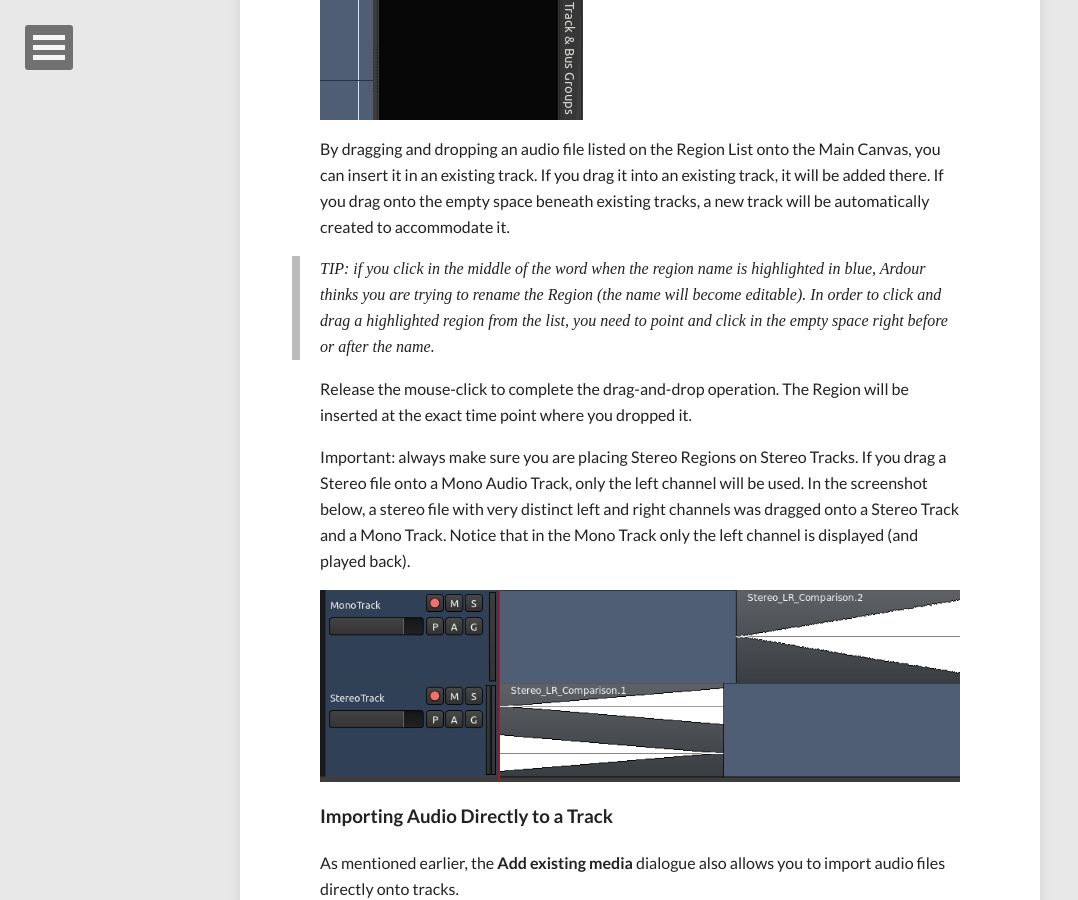
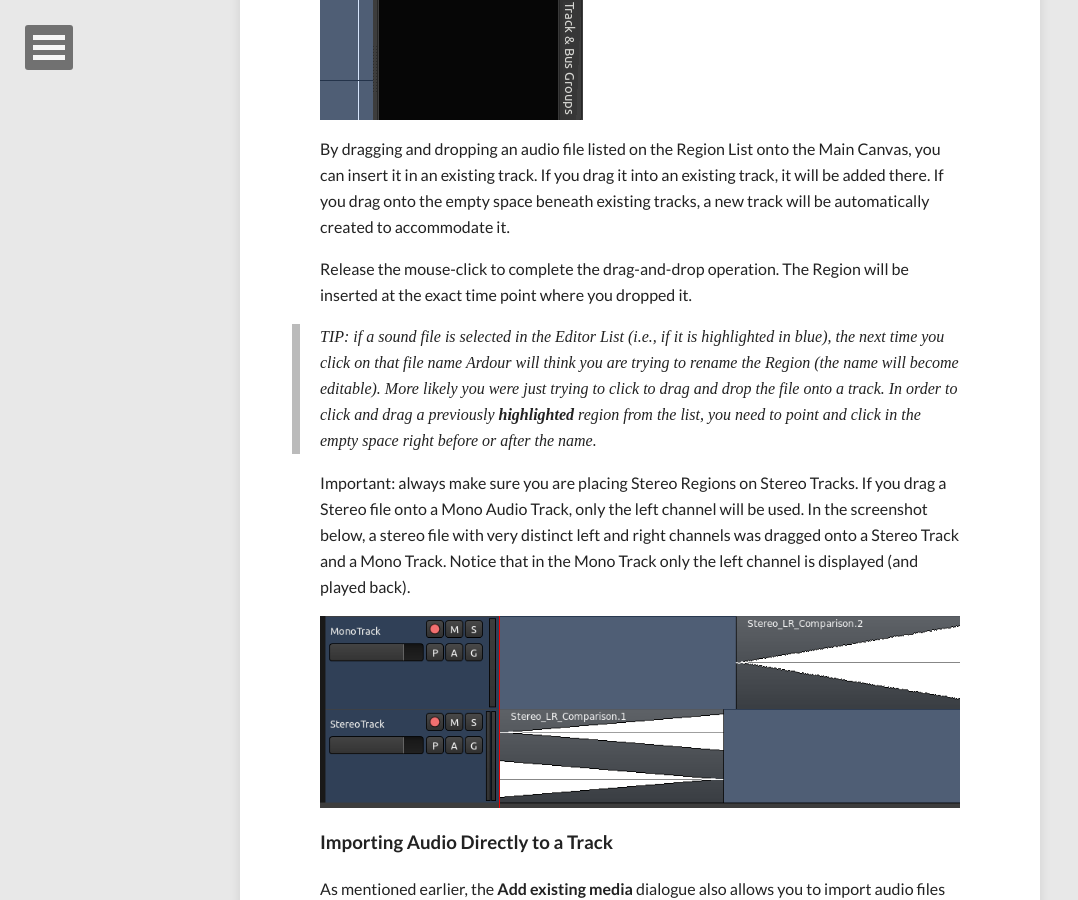
Before and after one commit to brunoruviaro/ardour4-tutorial, a Jekyll site: the page built from _posts/2014-09-21-importing-audio.md, in a window 1280 px wide and 900 px high, scrolled down 3745 px. Shown: the whole window, without its empty margins (0-1078 px from the left). Built offline with Jekyll 4.4.1, drawn with Linux system fonts in a browser that asks for light colours; nearby versions of some CDN libraries.

Commit message:
Update 2014-09-21-importing-audio.md

```diff
--- a/_posts/2014-09-21-importing-audio.md
+++ b/_posts/2014-09-21-importing-audio.md
@@ -70,13 +70,12 @@ Once you have successfully embedded your audio files in the Region List, they sh
 By dragging and dropping an audio file listed on the Region List onto the Main Canvas, you can insert
 it in an existing track. If you drag it into an existing track, it will be added there. If you drag onto the empty space beneath existing tracks, a new track will be automatically created to accommodate it.
 
-> TIP: if you click in the middle of the
-word when the region name is highlighted in blue, Ardour thinks you are trying to rename the Region (the name will
-become editable). In order to click and drag a highlighted region from the list, you need to point and
-click in the empty space right before or after the name.
-
 Release the mouse-click to complete the drag-and-drop operation. The
 Region will be inserted at the exact time point where you dropped it.
+
+> TIP: if a sound file is selected in the Editor List (i.e., if it is highlighted in blue), the next time you click on that file name Ardour will think you are trying to rename the Region (the name will
+become editable). More likely you were just trying to click to drag and drop the file onto a track. In order to click and drag a previously **highlighted** region from the list, you need to point and
+click in the empty space right before or after the name.
 
 Important: always make sure you are placing Stereo Regions on Stereo
 Tracks. If you drag a Stereo file onto a Mono Audio Track, only the left
```
